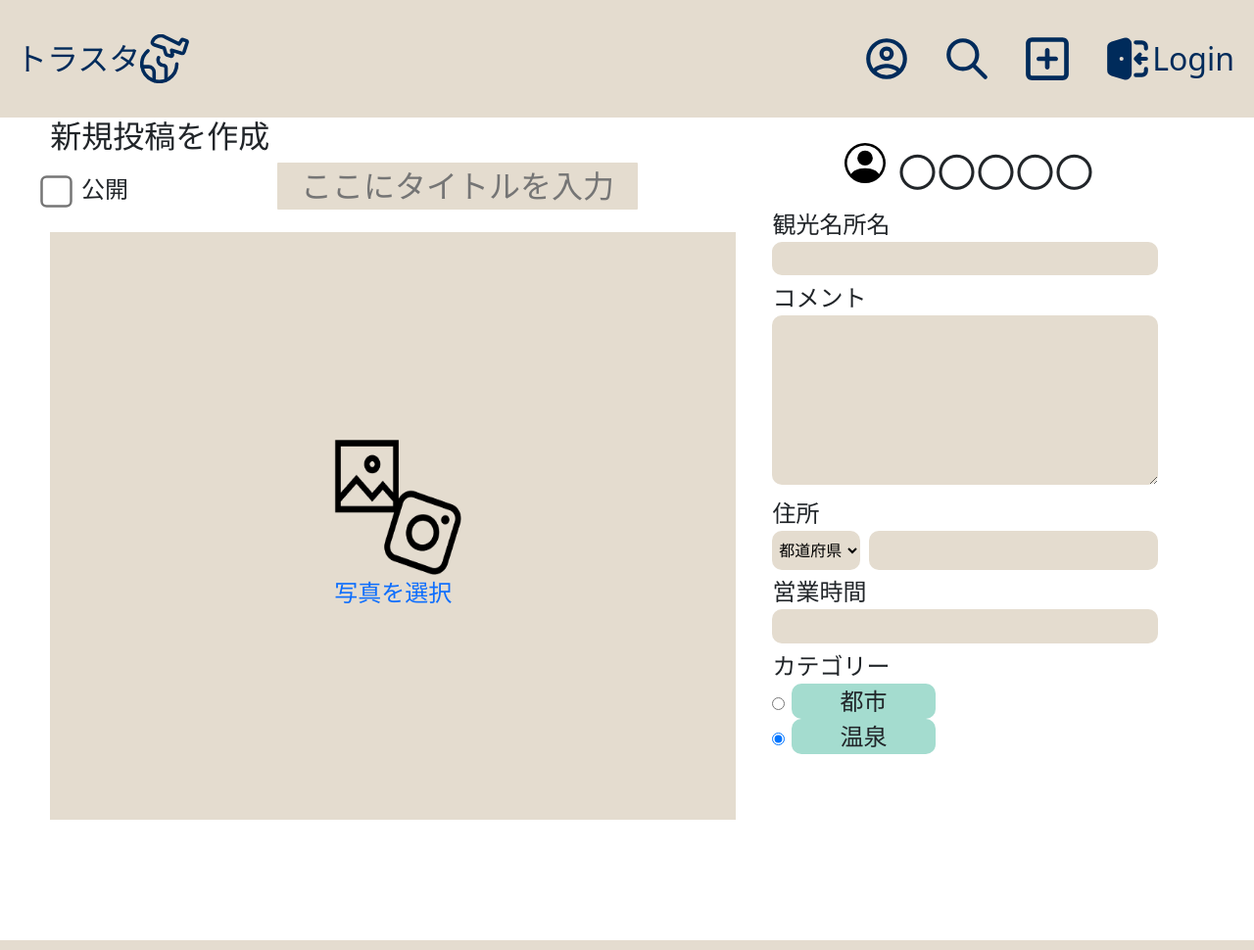
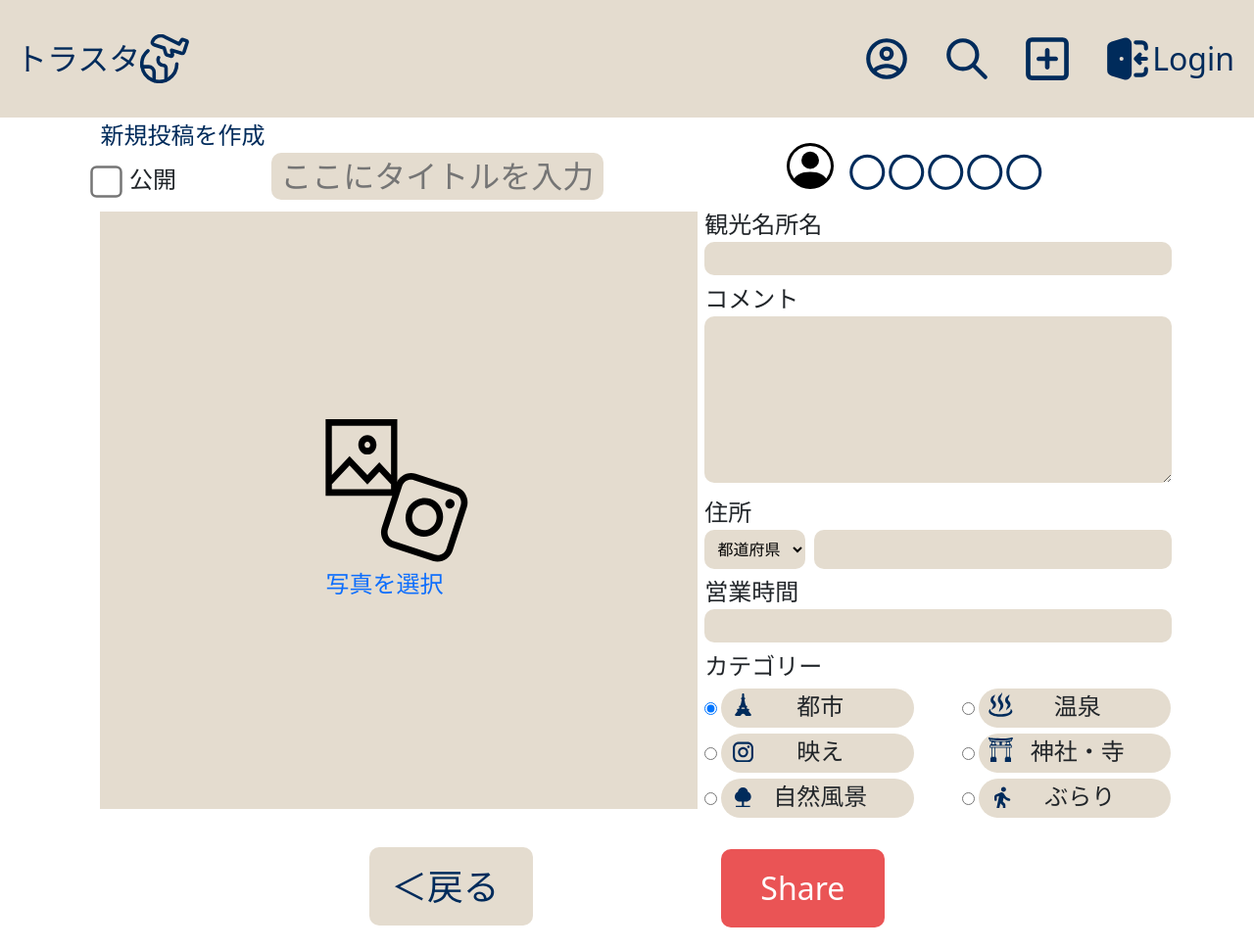
Before and after one commit to Aso2101037/2023Dev3warly, a PHP site: page /tourist_spot_post.php in a window 1280 px wide. Shown: the whole page at 98% size. Run offline with PHP 8.4, Linux system fonts and the light colour scheme.

Commit message:
観光名所投稿完成

```diff
--- a/src/style/tourist_spot_post-style.css
+++ b/src/style/tourist_spot_post_style.css
@@ -6,12 +6,17 @@ html{
     display: flex;
 }
 .left{
-    width: 60%;
-    margin-left: 4%;
+    width: 55%;
+    margin-left: 8%;
 }
 .right{
-    width: 40%;
+    width: 50%;
     margin-top: 2%;
+
+}
+.sinkisakusei{
+    color:#002B5B;
+    font-size: 1.5em;
 }
 .koukai-img{
     text-align: center;
@@ -26,12 +31,12 @@ html{
 }
 
 .title-text{
-    width: 50%;
+    width:55%;
     height: 3.0rem;
     font-size: 2.0em;
     background-color: #E4DCCF;
-    margin-left: 20%;
-    border-radius: 1.0px;
+    margin-left: 15%;
+    border-radius: 10px;
     border :none;
 }
 .title-text::placeholder{
@@ -39,16 +44,16 @@ html{
 }
 
 .img-post{
-    width: 700px;
-    height: 600px;
+    width: 610px;
+    height: 610px;
     background-color: #E4DCCF;
-    margin-top: 3%;
-    text-align: center;
+    display: flex;
+    justify-content: center;
+    align-items: center;
+    margin-top: 2%;
+
 }
-.img-select{
-    position: relative;
-    top:200px
-}
+
 .photo-img{
     width: 150px;
     height: 150px;
@@ -72,6 +77,7 @@ html{
 .nickname{
     font-size: 2.5em;
     margin-left: 3%;
+    color: #002B5B;
 }
 
 .komokumei{
@@ -79,7 +85,7 @@ html{
     margin-top: 1%;
 }
 .tourist_text{
-    width: 80%;
+    width: 85%;
     height: 5%;
     background-color: #E4DCCF;
     border:none;
@@ -87,7 +93,7 @@ html{
     font-size: 1.5em;
 }
 .comment_text{
-    width: 80%;
+    width: 85%;
     height: 25%;
     background-color: #E4DCCF;
     border:none;
@@ -96,17 +102,18 @@ html{
 }
 
 select{
-    width: 7vw;
+    width: 8vw;
     height: 5vh;
     background-color: #E4DCCF;
     text-align: center;
     border:none;
     border-radius:10px;
-   font-size: 1.0em;
+   font-size: 1.5em;
+   font-weight: 400;
 }
 .address_text{
     height: 5vh;
-    width:60%;
+    width:65%;
     background-color: #E4DCCF;
     border:none;
     border-radius: 10px;
@@ -115,7 +122,7 @@ select{
 }
 
 .time_text{
-    width: 80%;
+    width: 85%;
     height: 5%;
     background-color: #E4DCCF;
     border:none;
@@ -123,18 +130,70 @@ select{
     font-size: 1.5em;
 }
 
-.radiobtn{
-    font-size:1.5em;
+.radios{
+    margin: 1% 0% 1% 0%;
 }
 
 
 .categorymei{
-    background-color: #A4DCCF;
-    width: 30%;
-    height: 30%;
+    background-color: #E4DCCF;
+    width: 35%;
+    height: 5vh;
+    font-size: 1.5em;
+    border-radius: 20px;
     text-align: center;
-    border-radius: 10px;
+
 }
-.radio-flex{
-    display: inline;
+.komoku-img{
+    float: left;
+    margin-top: 2%;
+    width: 25px;
+    height:25px;
+    margin-left: 5%;
 }
+.komoku-img-burari{
+    float: left;
+    width: 30px;
+    height:30px;
+    margin-left: 5%
+}
+
+
+.categorymei-moji{
+   margin-left: -15%;
+}
+.radio-right{
+    margin-left: 8%
+}
+
+
+.btn{
+    width: 100%;
+    height: 10vh;
+    display: flex;
+    justify-content: center;
+    align-items: center;
+    margin: 2rem 0;
+ }
+
+ .back{
+     width:13vw;
+     height: 10vh;
+     background: #E4DCCF;
+     font-size:2.3em;
+     padding-right: 1%;
+     border-radius:10px;
+     color:#002B5B;
+     border: none;
+ }
+ .sign-up{
+     margin-left: 15%;
+     width: 13vw;
+     height: 10vh;
+     background:#EA5455;
+     font-size:2.0em;
+     border-radius:10px;
+     color:#FFFFFF;
+     border: none;
+
+ }
--- a/src/tourist_spot_post.php
+++ b/src/tourist_spot_post.php
@@ -8,7 +8,7 @@
     <link rel="stylesheet" href="https://cdn.jsdelivr.net/npm/bootstrap@5.1.3/dist/css/bootstrap.min.css" integrity="sha384-1BmE4kWBq78iYhFldvKuhfTAU6auU8tT94WrHftjDbrCEXSU1oBoqyl2QvZ6jIW3" crossorigin="anonymous">
     <meta name="viewport" content="width=device-width, initial-scale=1" />
     <link rel="stylesheet" href="./style/style.css">
-    <link rel="stylesheet" href="./style/tourist_spot_post-style.css">
+    <link rel="stylesheet" href="./style/tourist_spot_post_style.css">
 </head>
 <body>
 <div id="app">
@@ -32,11 +32,11 @@
 </div>
     <div class="flex">
         <div class="left">
-            <div class="sinkisakusei"><h2>新規投稿を作成</h2></div>
+            <div class="sinkisakusei">新規投稿を作成</div>
             <input type="checkbox"class="koukai_check"> <span class="koukai">公開</span>
             <input type="text"class="title-text"placeholder="ここにタイトルを入力">
             <div class="img-post">
-                <span class="img-select"><img src="images/photoimg.png"class="photo-img"><br>
+                <span class="img-select"><img src="images/picture.svg"class="photo-img"><br>
                     <a href=""class="img-link">写真を選択</a>
                 </span>
             </div>
@@ -109,15 +109,26 @@
             <input type="text"class="time_text">
 
             <div class="komokumei">カテゴリー</div>
-                <div class="radio-flex">
-                    <div class="radiobtn"><input type="radio" name="category" checked> <label class="categorymei">都市</label></div>
-                    <div class="radiobtn"><input type="radio" name="category" checked> <label class="categorymei">温泉</label></div>
+                <div class="radios">
+                    <input type="radio" name="category" checked> <label class="categorymei"><img src="images/city.svg" class="komoku-img"><span class="categorymei-moji">都市</span></label>
+                    <input type="radio" name="category" class="radio-right"> <label class="categorymei"><img src="images/onsen.svg"class="komoku-img"><span class="categorymei-moji">温泉</span></label>
                 </div>
-
+                <div class="radios">
+                    <input type="radio" name="category" > <label class="categorymei"><img src="images/shine.svg"class="komoku-img"><span class="categorymei-moji">映え</span></label>
+                    <input type="radio" name="category"class="radio-right"> <label class="categorymei"><img src="images/temple.svg"class="komoku-img"><span class="categorymei-moji">神社・寺</span></label>
+                </div>
+                <div class="radios">
+                    <input type="radio" name="category" > <label class="categorymei"><img src="images/scenery.svg"class="komoku-img"><span class="categorymei-moji">自然風景</span></label>
+                    <input type="radio" name="category" class="radio-right"> <label class="categorymei"><img src="images/aimlessly.svg"class="komoku-img-burari"><span class="categorymei-moji">ぶらり</span></label>
+                </div>
             </div>
 
     </div>
 
+    <div class="btn">
+        <button class="back" type="button" onclick="history.back(-1);">＜戻る</button>
+        <button class="sign-up" type="submit">Share</button>
+    </div>
     <link rel="stylesheet" href="https://cdn.jsdelivr.net/npm/bootstrap@5.1.3/dist/css/bootstrap.min.css" integrity="sha384-1BmE4kWBq78iYhFldvKuhfTAU6auU8tT94WrHftjDbrCEXSU1oBoqyl2QvZ6jIW3" crossorigin="anonymous">
     <meta name="viewport" content="width=device-width, initial-scale=1" />
     <script src="https://cdn.jsdelivr.net/npm/vue/dist/vue.js"></script>
```
Also changed, not shown: src/images/photoimg.png (deleted), src/images/picture.svg (added).
